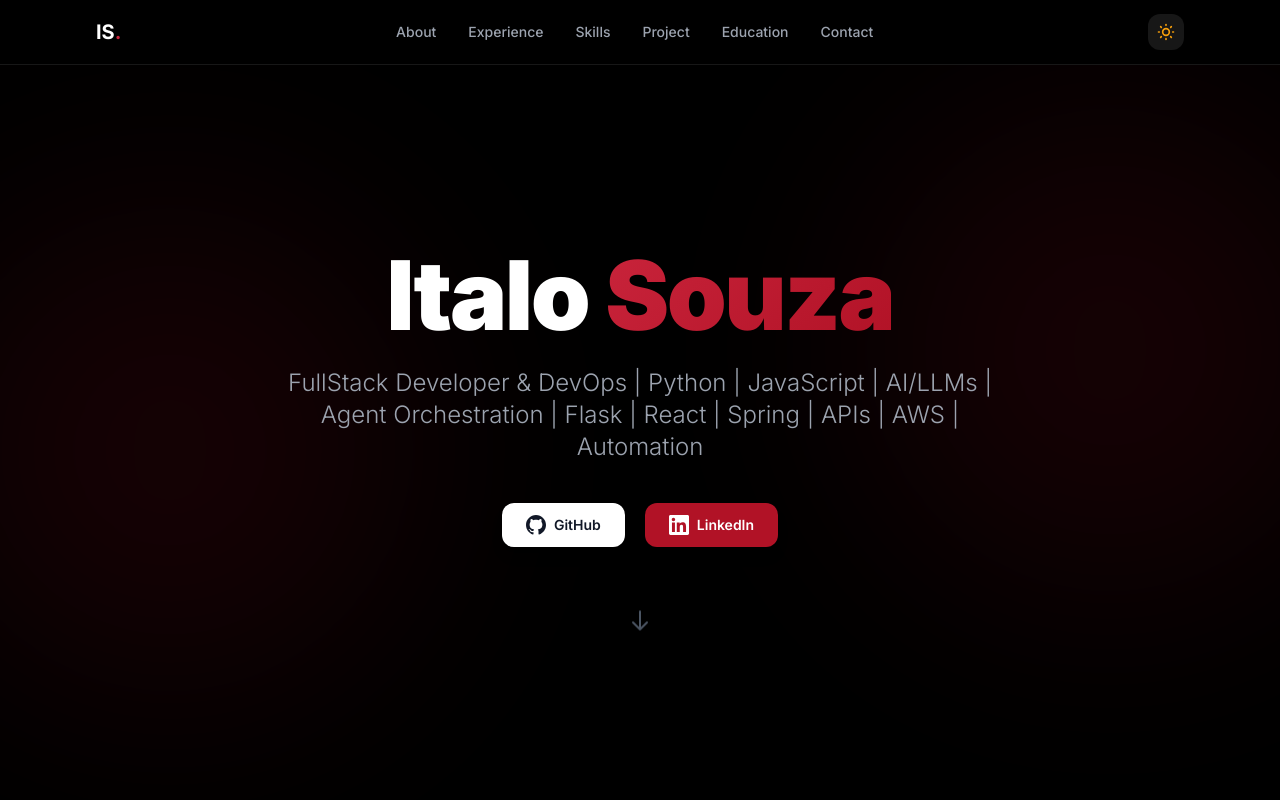
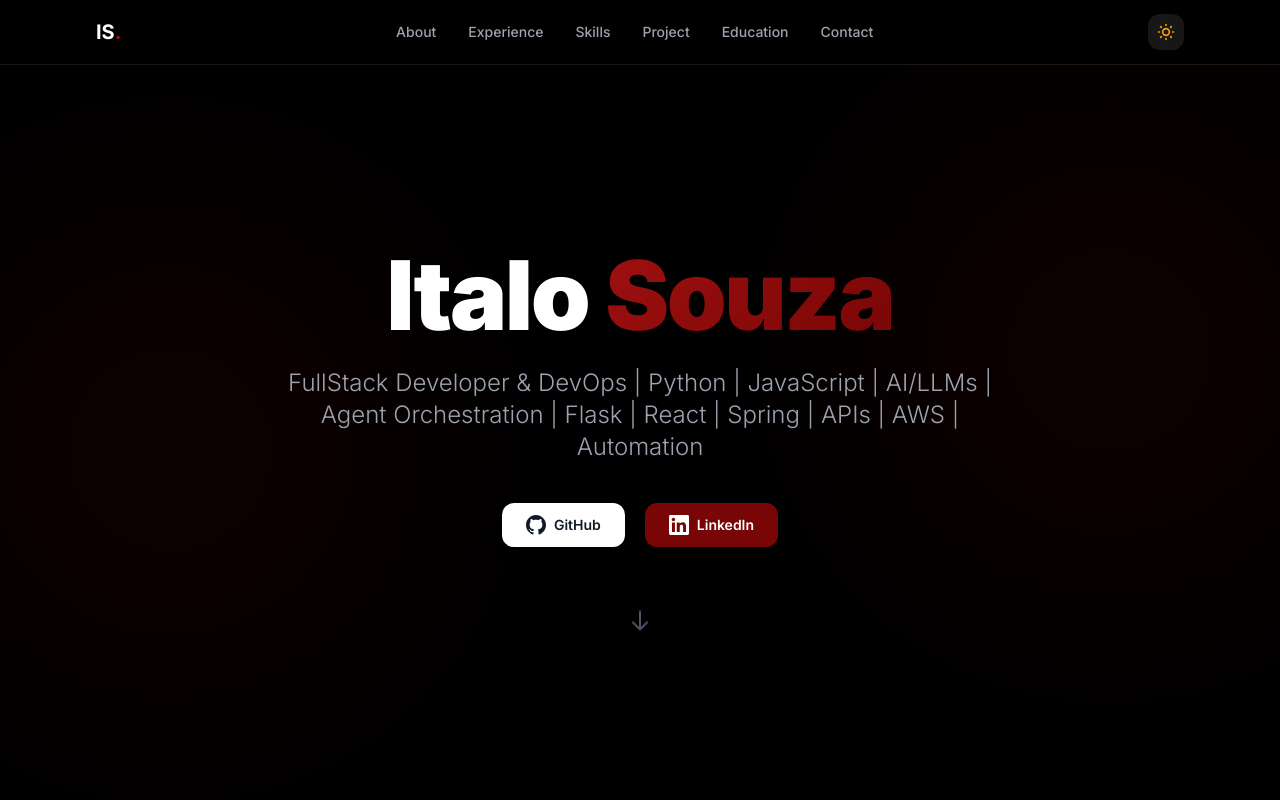
Before and after one commit to ghostllm/portfolio-preview, a plain HTML site: page index.html in a window 1280 px wide. Shown: the top 800 px of the page. Drawn offline with nearby package versions, Linux system fonts and the light colour scheme.

Commit message:
fix: blood red #780606 palette

```diff
--- a/index.html
+++ b/index.html
@@ -13,10 +13,10 @@
         extend: {
           colors: {
             wine: {
-              400: '#C9243B',
-              500: '#B11226',
-              600: '#960F20',
-              700: '#B11226',
+              400: '#A01010',
+              500: '#780606',
+              600: '#600505',
+              700: '#780606',
               800: '#5C1A28',
               900: '#3D0F1A',
             },
@@ -36,9 +36,9 @@
     .fade-in.visible { opacity: 1; transform: translateY(0); }
     .timeline-line { position: absolute; left: 7px; top: 24px; bottom: 0; width: 2px; }
     .timeline-dot { position: absolute; left: 0; top: 6px; width: 16px; height: 16px; border-radius: 50%; border: 3px solid; z-index: 1; }
-    .gradient-text { background: linear-gradient(135deg, #C9243B, #B11226); -webkit-background-clip: text; -webkit-text-fill-color: transparent; background-clip: text; }
-    .dark .gradient-text { background: linear-gradient(135deg, #C9243B, #B11226); -webkit-background-clip: text; -webkit-text-fill-color: transparent; background-clip: text; }
-    html:not(.dark) .gradient-text { background: linear-gradient(135deg, #960F20, #B11226); -webkit-background-clip: text; -webkit-text-fill-color: transparent; background-clip: text; }
+    .gradient-text { background: linear-gradient(135deg, #A01010, #780606); -webkit-background-clip: text; -webkit-text-fill-color: transparent; background-clip: text; }
+    .dark .gradient-text { background: linear-gradient(135deg, #A01010, #780606); -webkit-background-clip: text; -webkit-text-fill-color: transparent; background-clip: text; }
+    html:not(.dark) .gradient-text { background: linear-gradient(135deg, #600505, #780606); -webkit-background-clip: text; -webkit-text-fill-color: transparent; background-clip: text; }
     .card-hover { transition: transform 0.3s ease, box-shadow 0.3s ease; }
     .card-hover:hover { transform: translateY(-4px); }
     .hero-glow { position: absolute; width: 500px; height: 500px; border-radius: 50%; filter: blur(120px); opacity: 0.15; pointer-events: none; }
```
